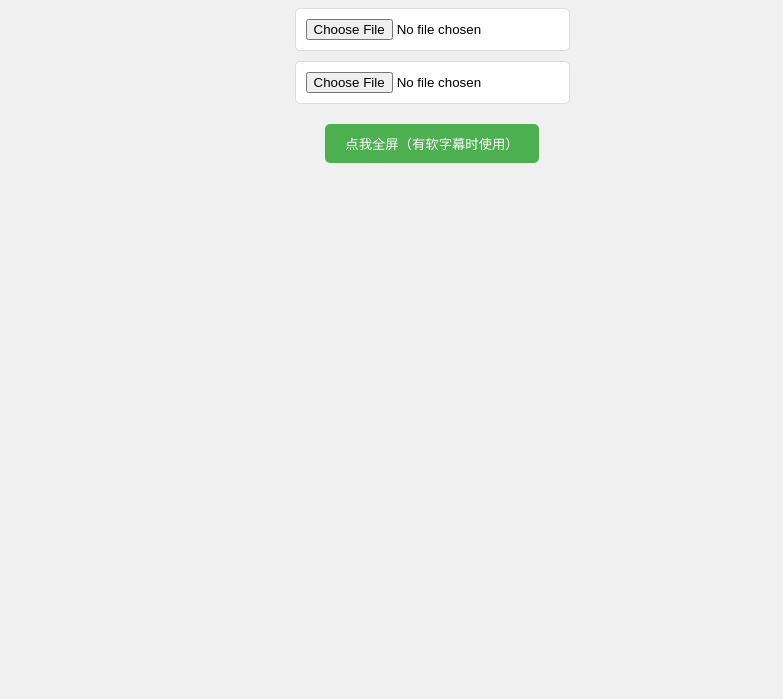
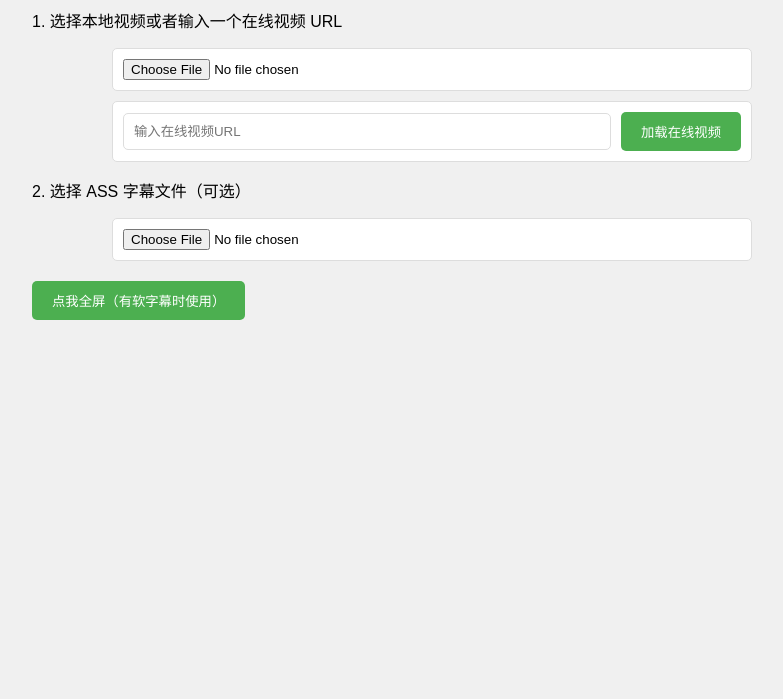
Before and after one commit to MagmaBlock/web-demos, a plain HTML site: page watch-together-ass/index.html in a window 1280 px wide. Shown: the part 101-800 px from the top of the page, without its empty margins (208-991 px from the left). Drawn offline with Linux system fonts and the light colour scheme.

Commit message:
更新一起看播放器界面，增加在线视频加载功能和ASS字幕支持

```diff
--- a/watch-together-ass/index.html
+++ b/watch-together-ass/index.html
@@ -26,25 +26,29 @@
         width: 100%;
         border-radius: 5px;
       }
-      input[type="file"] {
+      input[type="file"],
+      input[type="text"],
+      .url-input-container {
         display: block;
         margin: 10px auto;
         padding: 10px;
         border: 1px solid #ddd;
         border-radius: 5px;
         background-color: #fff;
+        width: 80%;
+        box-sizing: border-box;
       }
-      #fullscreenButton {
-        display: block;
-        margin: 10px auto;
+      button {
         padding: 10px 20px;
         background-color: #4caf50;
         color: white;
         border: none;
         border-radius: 5px;
         cursor: pointer;
+        text-wrap: nowrap;
+        overflow: hidden;
       }
-      #fullscreenButton:hover {
+      button:hover {
         background-color: #45a049;
       }
       #videoContainer:fullscreen {
@@ -60,15 +64,35 @@
         width: auto;
         height: auto;
       }
+      .url-input-container {
+        display: flex;
+        justify-content: space-between;
+        align-items: center;
+      }
+      .url-input-container input[type="text"] {
+        flex-grow: 1;
+        margin: 0 10px 0 0;
+        width: auto;
+      }
     </style>
   </head>
   <body>
-    <h1>本地视频+字幕一起看播放器</h1>
+    <h1>视频+字幕一起看播放器</h1>
+    <div>
+      <p>1. 选择本地视频或者输入一个在线视频 URL</p>
+    </div>
     <input
       type="file"
       id="videoInput"
       accept=".mp4,.mkv,.avi,.mov,.wmv,.flv,.webm"
     />
+    <div class="url-input-container">
+      <input type="text" id="videoUrl" placeholder="输入在线视频URL" />
+      <button id="loadVideoButton">加载在线视频</button>
+    </div>
+    <div>
+      <p>2. 选择 ASS 字幕文件（可选）</p>
+    </div>
     <input type="file" id="subtitleInput" accept=".ass" />
     <div id="videoContainer"></div>
     <button id="fullscreenButton">点我全屏（有软字幕时使用）</button>
@@ -77,22 +101,35 @@
       import ASS from "https://cdn.jsdelivr.net/npm/assjs@0.1/dist/ass.js";
 
       const videoInput = document.getElementById("videoInput");
+      const videoUrl = document.getElementById("videoUrl");
+      const loadVideoButton = document.getElementById("loadVideoButton");
       const subtitleInput = document.getElementById("subtitleInput");
       const videoContainer = document.getElementById("videoContainer");
       const fullscreenButton = document.getElementById("fullscreenButton");
       let ass;
 
-      videoInput.addEventListener("change", (event) => {
-        const file = event.target.files[0];
-        const videoURL = URL.createObjectURL(file);
+      function loadVideo(src) {
         const video = document.createElement("video");
-        video.src = videoURL;
+        video.src = src;
         video.controls = true;
         videoContainer.innerHTML = "";
         videoContainer.appendChild(video);
 
         if (ass) {
           ass.destroy();
+        }
+      }
+
+      videoInput.addEventListener("change", (event) => {
+        const file = event.target.files[0];
+        const videoURL = URL.createObjectURL(file);
+        loadVideo(videoURL);
+      });
+
+      loadVideoButton.addEventListener("click", () => {
+        const url = videoUrl.value.trim();
+        if (url) {
+          loadVideo(url);
         }
       });
 
```
